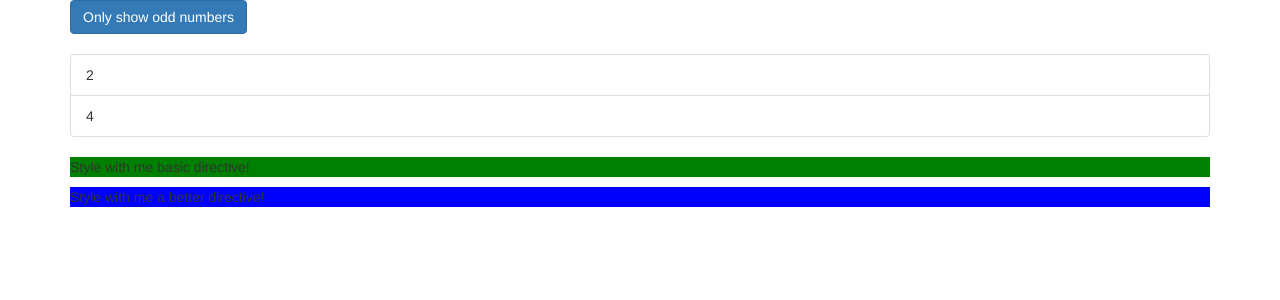
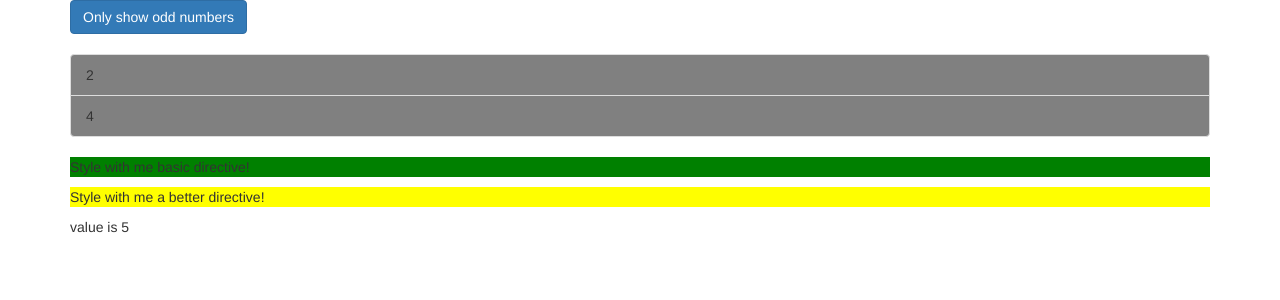
Before and after one commit to anmol171/angular6, an Angular app: page / in a window 1280 px wide. Shown: the top 300 px of the page. Built offline with nearby package versions, Linux system fonts and the light colour scheme.

Commit message:
uptolecture94

```diff
--- a/src/app/app.component.html
+++ b/src/app/app.component.html
@@ -5,7 +5,7 @@
           Only show odd numbers</button>
           <br><br>
           <ul class="list-group">
-            <!-- <div *ngIf = "onlyOdd">
+            <div *ngIf = "onlyOdd">
                <li class="list-group-item"
                     [ngClass] = "{odd : odd%2 !== 0 }"
                     [ngStyle] = "{backgroundColor : odd%2 !== 0 ? 'yellow' : 'transparent' }"
@@ -13,7 +13,7 @@
                     {{ odd }}
                 </li>
             </div>
-            <div *ngIf = "!onlyOdd">
+            <!-- <div *ngIf = "!onlyOdd">
                 <li class="list-group-item"
                     [ngClass] = "{even : even%2 !== 0 }"
                     [ngStyle] = "{backgroundColor : even % 2 !== 0 ? 'green' : 'grey' }"
@@ -22,7 +22,6 @@
                  </li>
             </div>
 
-             -->
             <div appUnless = "onlyOdd">
                     <li class="list-group-item"
                          [ngClass] = "{even : even %2 !== 0 }"
@@ -31,9 +30,34 @@
                          {{ even }}
                      </li>
                  </div>
-          </ul>
+                 <ng-template [ngIf]="!onlyOdd">
+                        <div>
+                                <li class="list-group-item"
+                                     [ngClass] = "{even : even %2 !== 0 }"
+                                     [ngStyle] = "{backgroundColor : even %2 !== 0 ? 'yellow' : 'transparent' }"
+                                     *ngFor = "let even of evenNumbers">
+                                     {{ even }}
+                                 </li>
+                             </div>
+                 </ng-template> -->
+                 <div *appUnless = "onlyOdd">
+                        <li class="list-group-item"
+                            [ngClass] = "{even : even%2 !== 0 }"
+                            [ngStyle] = "{backgroundColor : even % 2 !== 0 ? 'green' : 'grey' }"
+                            *ngFor = "let even of evenNumbers">
+                            {{ even }}
+                         </li>
+                    </div>
+
+                </ul>
                 <p appBasicHighlight>Style with me basic directive!</p>
-                <p appBetterHighlight>Style with me a better directive!</p>
+                <p [appBetterHighlight]="'red'" defaultColor="yellow">Style with me a better directive!</p>
+                <div [ngSwitch]="value">
+                    <p *ngSwitchCase="5">value is 5</p>
+                    <p *ngSwitchCase="10">value is 10</p>
+                    <p *ngSwitchCase="100">value is 100</p>
+                    <p *ngSwitchDefault>Value is default</p>
+                </div>
         </div>
     </div>
   </div>
--- a/src/app/app.component.ts
+++ b/src/app/app.component.ts
@@ -10,11 +10,12 @@ export class AppComponent {
 
   numbers = [1, 2, 3, 4, 5];
   onlyOdd = false;
-
+  value = 5;
   oddNumbers = [1, 3, 5];
   evenNumbers = [2, 4];
 
 
 
 
+
 }
--- a/src/app/app.module.ts
+++ b/src/app/app.module.ts
@@ -6,12 +6,14 @@ import { HttpModule } from '@angular/http';
 import { AppComponent } from './app.component';
 import { BasicHighLightDirective } from './basic-highlight/basic-highlight.directive';
 import { BetterHighlightDirective } from './better-highlight/better-highlight.directive';
+import { UnlessDirective } from './unless.directive';
 
 @NgModule({
   declarations: [
     AppComponent,
     BasicHighLightDirective,
-    BetterHighlightDirective
+    BetterHighlightDirective,
+    UnlessDirective
     ],
   imports: [
     BrowserModule,
--- a/src/app/better-highlight/better-highlight.directive.ts
+++ b/src/app/better-highlight/better-highlight.directive.ts
@@ -1,12 +1,39 @@
-import { Directive, ElementRef, OnInit, Renderer2 } from '@angular/core';
+import { Directive, ElementRef, OnInit, Renderer2, HostListener, HostBinding, Input } from '@angular/core';
 
 @Directive({
     selector: '[appBetterHighlight]'
 })
 export class BetterHighlightDirective implements OnInit {
-    constructor(private element: ElementRef, private renderer: Renderer2) { }
+  @Input() defaultColor:string = 'transparent';
+  @Input('appBetterHighlight') highlightColor:string = 'blue';
+
+
+  //@HostBinding('style.backgroundColor') backgroundColor: string = 'transparent';
+//  @HostBinding('style.backgroundColor') backgroundColor: string = this.defaultColor;
+@HostBinding('style.backgroundColor') backgroundColor: string;
+
+  constructor(private element: ElementRef, private renderer: Renderer2) { }
 
     ngOnInit() {
-        this.renderer.setStyle(this.element.nativeElement, 'backgroundColor', 'blue');
+      this.backgroundColor = this.defaultColor;
+        // this.renderer.setStyle(this.element.nativeElement, 'backgroundColor', 'blue');
     }
+
+    @HostListener('mouseenter') mouseover(eventData: Event){
+
+ //     this.renderer.setStyle(this.element.nativeElement, 'backgroundColor', 'blue');
+
+    //this.backgroundColor = 'blue';
+    this.backgroundColor = this.highlightColor;
+
+    }
+
+    @HostListener('mouseleave') mouseleave(eventData: Event){
+
+ //     this.renderer.setStyle(this.element.nativeElement, 'backgroundColor', 'transparent');
+      //this.backgroundColor = 'transparent';
+      this.backgroundColor = this.defaultColor;
+
+    }
+
 }
--- /dev/null
+++ b/src/app/unless.directive.ts
@@ -0,0 +1,19 @@
+import { Directive, Input, TemplateRef, ViewContainerRef } from '@angular/core';
+
+@Directive({
+  selector: '[appUnless]'
+})
+export class UnlessDirective {
+@Input() set appUnless(condition : boolean){
+  if(!condition){
+    this.vcRef.createEmbeddedView(this.templateRef);
+
+  } else {
+    this.vcRef.clear();
+
+  }
+
+}
+  constructor(private templateRef: TemplateRef<any>, private vcRef : ViewContainerRef) { }
+
+}
```
